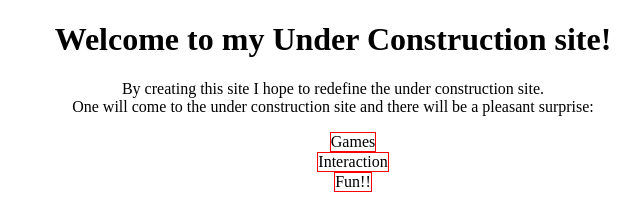
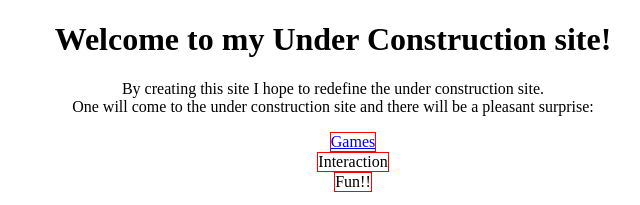
Before and after one commit to ckltennis/underConstruction, a plain HTML site: page index.html in a window 1280 px wide. Shown: the top 205 px of the page, 307-947 px from the left. Drawn offline with Linux system fonts and the light colour scheme.

Commit message:
adding in link to games

```diff
--- a/index.html
+++ b/index.html
@@ -30,7 +30,7 @@ ul { text-align:center; }
 <p>By creating this site I hope to redefine the under construction site.  <br>One will come to the under construction site and there will be a pleasant surprise:<br>
   </p>
   <ul>
-    <li>Games</li><br>
+    <li><a href="https://ckltennis.github.io/underConstruction/views/game1.html">Games</a></li><br>
     <li>Interaction</li><br>
     <li>Fun!!</li><br>
   </ul>
```
